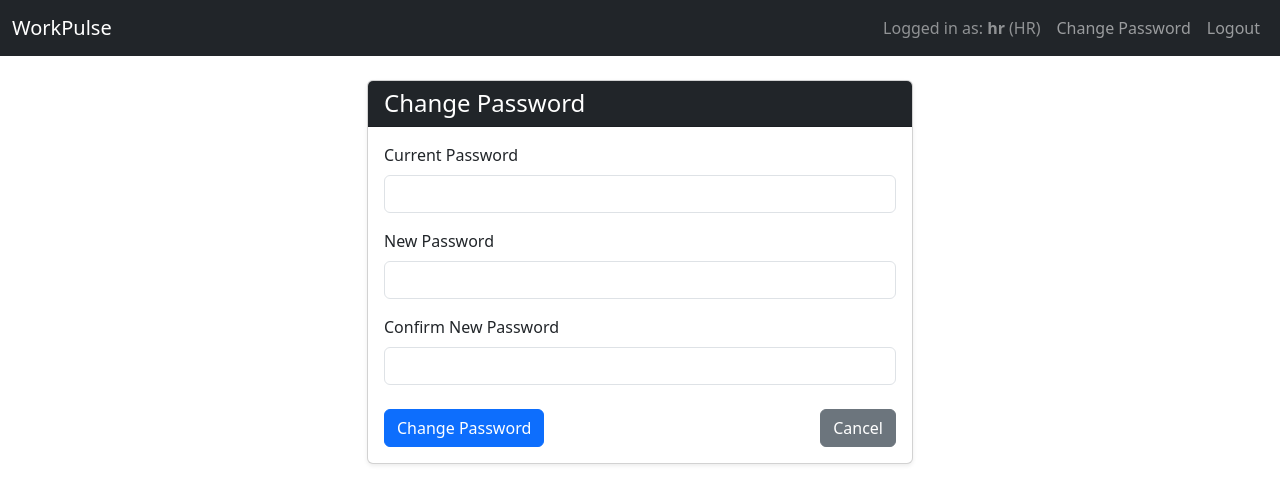
After one commit to ahmadElsharawy/WorkPulse, a Flask app: page /change_password in a window 1280 px wide. The commit adds this page. Shown: the top 504 px of the page. Run offline with Flask 3, Linux system fonts and the light colour scheme; a user stored in the database is signed in.

Commit message:
Implement Change Password feature for all users

```diff
--- a/app.py
+++ b/app.py
@@ -285,6 +285,32 @@ def logout():
     logout_user()
     flash('Logged out.', 'info')
     return redirect(url_for('login'))
+
+@app.route('/change_password', methods=['GET', 'POST'])
+@login_required
+def change_password():
+    if request.method == 'POST':
+        current_password = request.form['current_password']
+        new_password = request.form['new_password']
+        confirm_password = request.form['confirm_password']
+
+        if new_password != confirm_password:
+            flash('New passwords do not match.', 'danger')
+            return render_template('change_password.html')
+
+        db = get_db()
+        row = db.execute('SELECT * FROM users WHERE id = ?', (current_user.id,)).fetchone()
+
+        if row and bcrypt.check_password_hash(row['password_hash'], current_password):
+            new_hash = bcrypt.generate_password_hash(new_password).decode('utf-8')
+            db.execute('UPDATE users SET password_hash = ? WHERE id = ?', (new_hash, current_user.id))
+            db.commit()
+            flash('Password changed successfully.', 'success')
+            return redirect(url_for('index'))
+        else:
+            flash('Incorrect current password.', 'danger')
+
+    return render_template('change_password.html')
 
 # ----- HR Dashboard & User Management -----
 @app.route('/hr')
--- a/templates/base.html
+++ b/templates/base.html
@@ -15,6 +15,7 @@
       <ul class='navbar-nav ms-auto'>
         {% if current_user.is_authenticated %}
         <li class='nav-item'><span class='nav-link text-white-50'>Logged in as: <strong>{{ current_user.username }}</strong> ({{ current_user.role }})</span></li>
+        <li class='nav-item'><a class='nav-link' href='{{ url_for('change_password') }}'>Change Password</a></li>
         <li class='nav-item'><a class='nav-link' href='{{ url_for('logout') }}'>Logout</a></li>
         {% endif %}
       </ul>
--- /dev/null
+++ b/templates/change_password.html
@@ -0,0 +1,33 @@
+{% extends 'base.html' %}
+{% block title %}Change Password - WorkPulse{% endblock %}
+{% block content %}
+<div class="row justify-content-center">
+  <div class="col-md-6">
+    <div class="card shadow-sm">
+      <div class="card-header bg-dark text-white">
+        <h4 class="mb-0">Change Password</h4>
+      </div>
+      <div class="card-body">
+        <form method="POST">
+          <div class="mb-3">
+            <label for="current_password" class="form-label">Current Password</label>
+            <input type="password" class="form-control" id="current_password" name="current_password" required>
+          </div>
+          <div class="mb-3">
+            <label for="new_password" class="form-label">New Password</label>
+            <input type="password" class="form-control" id="new_password" name="new_password" required>
+          </div>
+          <div class="mb-3">
+            <label for="confirm_password" class="form-label">Confirm New Password</label>
+            <input type="password" class="form-control" id="confirm_password" name="confirm_password" required>
+          </div>
+          <div class="d-flex justify-content-between align-items-center mt-4">
+            <button type="submit" class="btn btn-primary">Change Password</button>
+            <a href="{{ url_for('index') }}" class="btn btn-secondary">Cancel</a>
+          </div>
+        </form>
+      </div>
+    </div>
+  </div>
+</div>
+{% endblock %}
```
